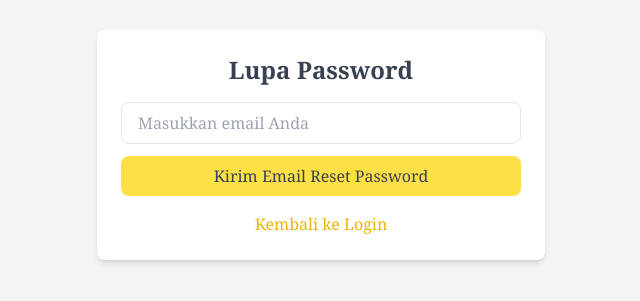
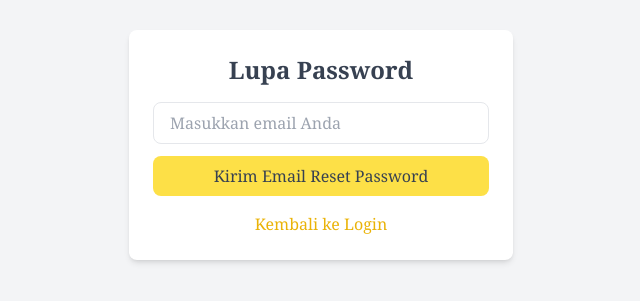
Before and after one commit to ranggacaw/satan_library_fe, a React (Create React App) app: page /forgot-password in a window 1280 px wide. Shown: the part 255-556 px from the top of the page, without its empty margins (319-959 px from the left). Built offline with nearby package versions, Linux system fonts and the light colour scheme.

Commit message:
resize max-w di forgot password

```diff
--- a/src/pages/ForgotPassword.js
+++ b/src/pages/ForgotPassword.js
@@ -33,7 +33,7 @@ const ForgotPassword = () => {
 
     return (
         <div className="flex flex-col items-center justify-center min-h-screen bg-gray-100 font-serif">
-            <div className="w-full max-w-md p-6 bg-white rounded-lg shadow-md">
+            <div className="w-full max-w-sm p-6 bg-white rounded-lg shadow-md">
                 <h2 className="text-2xl font-semibold text-center text-gray-700">Lupa Password</h2>
                 {message && <p className="text-center text-green-500">{message}</p>}
                 <form onSubmit={handleResetPassword} className="mt-4">
```
